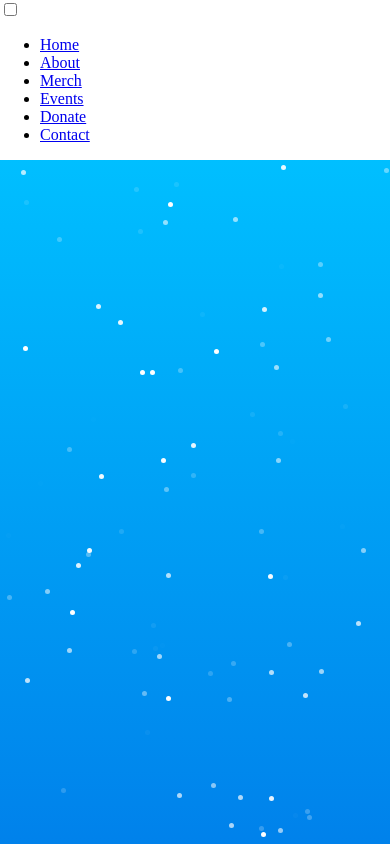
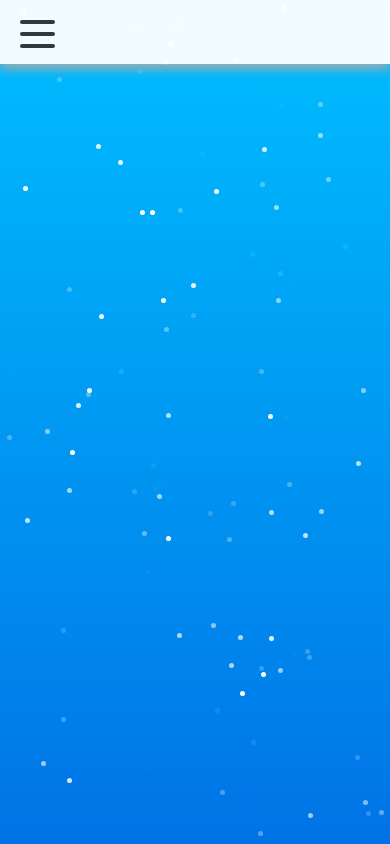
Before and after one commit to alexuser223/IBMFrontend, a plain HTML site: page index.html in a window 390 px wide. Drawn offline with nearby package versions, Linux system fonts and the light colour scheme.

Commit message:
Update style.css
style.css for the navbar

```diff
--- a/style.css
+++ b/style.css
@@ -1,8 +1,10 @@
+@import url('https://fonts.googleapis.com/css2?family=Oswald:wght@200..700&display=swap');
 body, html {
     margin: 0;
     padding: 0;
     height: 100%;
     overflow-x: hidden;
+    font-family: "Oswald", sans-serif;
     scroll-behavior: smooth;
 }
 
@@ -42,3 +44,175 @@ body, html {
     0%, 100% { opacity: 0; }
     50% { opacity: 1; }
 }
+
+
+/* ------------------- NAVBAR ------------------- */
+.navbar input[type="checkbox"],
+.navbar .hamburger-lines{
+    display: none;
+}
+
+.container{
+    max-width: 1200px;
+    width: 90%;
+    margin: 0;
+}
+
+.navbar{
+    box-shadow: 0px 5px 10px 0px #aaa;
+    position: fixed;
+    width: 100%;
+    background: #fff;
+    color: #000;
+    opacity: 0.85;
+    z-index: 100;
+}
+
+.navbar-container{
+    display: flex;
+    justify-content: space-between;
+    height: 64px;
+    align-items: center;
+}
+
+.menu-items{
+    margin: 0;
+    order: 2;
+    display: flex;
+}
+.logo{
+    order: 1;
+    font-size: 2.3rem;
+}
+
+.menu-items li{
+    list-style: none;
+    margin-left: 1.5rem;
+    font-size: 1.3rem;
+}
+
+.navbar a{
+    color: #444;
+    text-decoration: none;
+    font-weight: 500;
+    transition: color 0.3s ease-in-out;
+}
+
+.navbar a:hover{
+    color: #117964;
+}
+
+@media (max-width: 768px){
+    .navbar{
+        opacity: 0.95;
+    }
+
+    .navbar-container input[type="checkbox"],
+    .navbar-container .hamburger-lines{
+        display: block;
+    }
+
+    .navbar-container{
+        display: block;
+        position: relative;
+        height: 64px;
+    }
+
+    .navbar-container input[type="checkbox"]{
+        position: absolute;
+        display: block;
+        height: 32px;
+        width: 30px;
+        top: 20px;
+        left: 20px;
+        z-index: 5;
+        opacity: 0;
+        cursor: pointer;
+    }
+
+    .navbar-container .hamburger-lines{
+        display: block;
+        height: 28px;
+        width: 35px;
+        position: absolute;
+        top: 20px;
+        left: 20px;
+        z-index: 2;
+        display: flex;
+        flex-direction: column;
+        justify-content: space-between;
+    }
+
+    .navbar-container .hamburger-lines .line{
+        display: block;
+        height: 4px;
+        width: 100%;
+        border-radius: 10px;
+        background: #333;
+    }
+
+    .navbar-container .hamburger-lines .line1{
+        transform-origin: 0% 0%;
+        transition: transform 0.3s ease-in-out;
+    }
+
+    .navbar-container .hamburger-lines .line2{
+        transition: transform 0.2s ease-in-out;
+    }
+
+    .navbar-container .hamburger-lines .line3{
+        transform-origin: 0% 100%;
+        transition: transform 0.3s ease-in-out;
+    }
+
+    .navbar .menu-items{
+        padding-top: 100px;
+        background: #fff;
+        height: 100vh;
+        max-width: 300px;
+        transform: translate(-150%);
+        display: flex;
+        flex-direction: column;
+        margin-left: -40px;
+        padding-left: 40px;
+        transition: transform 0.5s ease-in-out;
+        box-shadow:  5px 0px 10px 0px #aaa;
+        overflow: scroll;
+    }
+
+    .navbar .menu-items li{
+        margin-bottom: 1.8rem;
+        font-size: 1.1rem;
+        font-weight: 500;
+    }
+
+    .logo{
+        position: absolute;
+        top: 10px;
+        right: 15px;
+        font-size: 2.5rem;
+    }
+
+    .navbar-container input[type="checkbox"]:checked ~ .menu-items{
+        transform: translateX(0);
+    }
+
+    .navbar-container input[type="checkbox"]:checked ~ .hamburger-lines .line1{
+        transform: rotate(45deg);
+    }
+
+    .navbar-container input[type="checkbox"]:checked ~ .hamburger-lines .line2{
+        transform: scaleY(0);
+    }
+
+    .navbar-container input[type="checkbox"]:checked ~ .hamburger-lines .line3{
+        transform: rotate(-45deg);
+    }
+
+}
+
+@media (max-width: 500px){
+    .navbar-container input[type="checkbox"]:checked ~ .logo{
+        display: none;
+    }
+}
```
